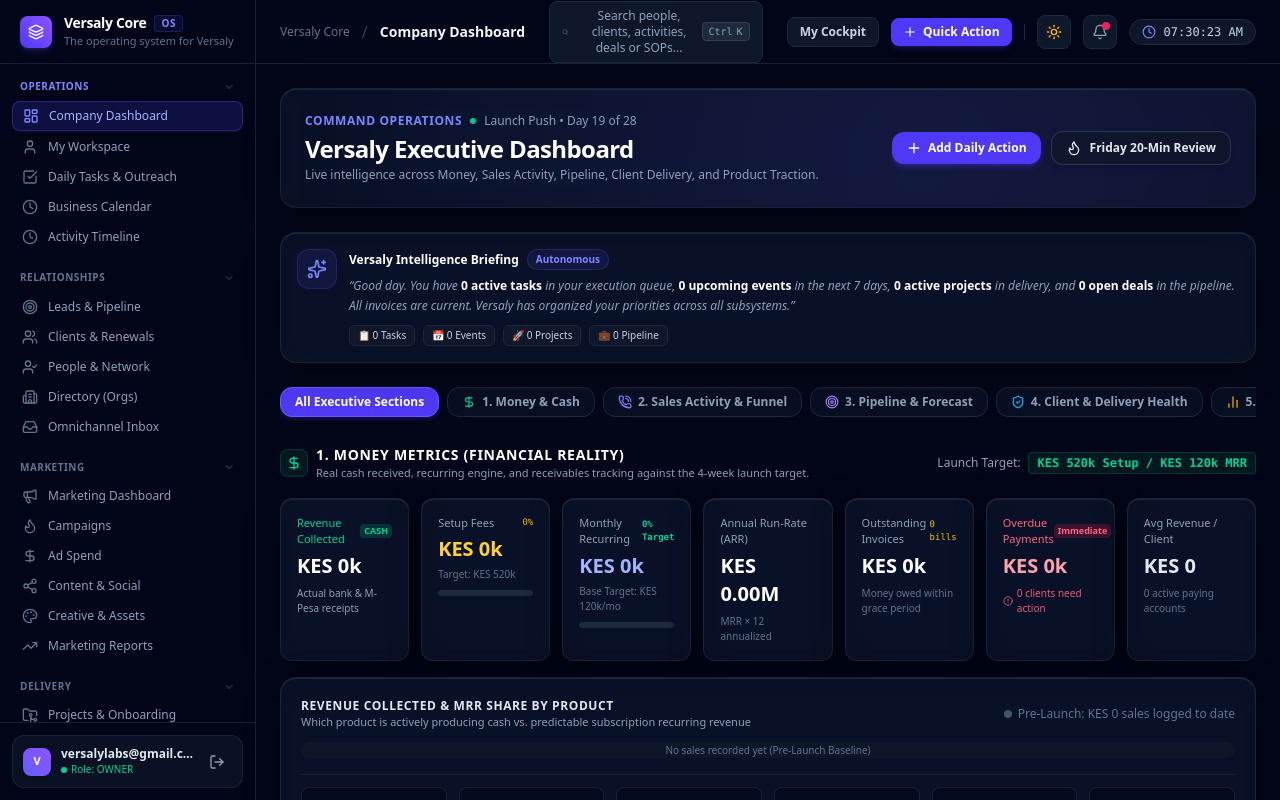
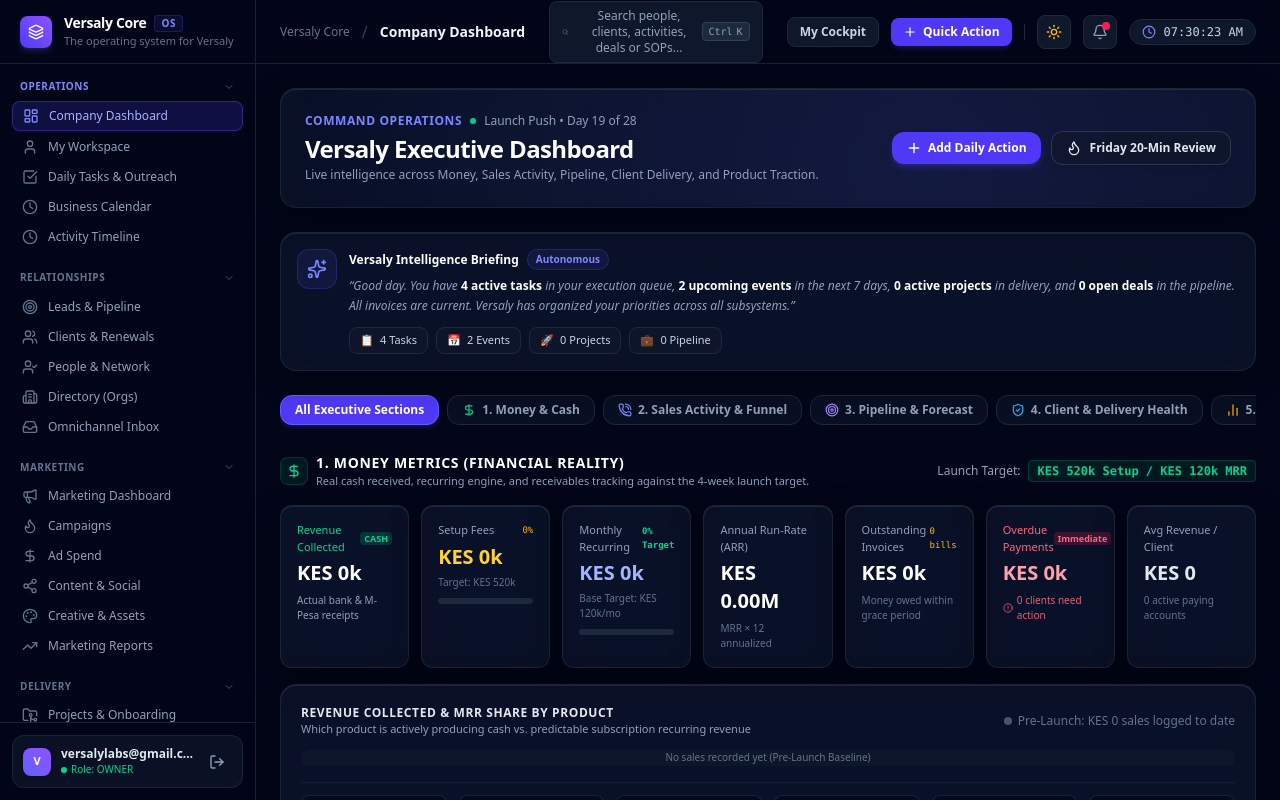
Before and after one commit to versalylabs/versaly-core, a Next.js app: page /dashboard in a window 1280 px wide. Shown: the top 800 px of the page. Built offline with nearby package versions, Linux system fonts and the light colour scheme.

Commit message:
feat(dashboard): enhance intelligence briefing with interactive quick-links and seed fallbacks

```diff
--- a/src/app/dashboard/page.tsx
+++ b/src/app/dashboard/page.tsx
@@ -40,6 +40,8 @@
   MRR_LAUNCH_TARGET,
 } from "@/lib/finance-store";
 import { useProductsCatalog, getProductColor } from "@/lib/products-store";
+import { INITIAL_CALENDAR_EVENTS } from "@/data/calendar-seed";
+import { WEEKLY_RHYTHM_TEMPLATES } from "@/data/tasks-data";
 
 const DASHBOARD_QUEUE_KEY = "versaly_dashboard_outreach_queue_v2";
 
@@ -108,6 +110,8 @@
     if (raw) {
       const tasks = JSON.parse(raw) as Array<{ completed?: boolean }>;
       activeTasks = tasks.filter((t) => !t.completed).length;
+    } else {
+      activeTasks = WEEKLY_RHYTHM_TEMPLATES[1]?.tasks?.length || 0;
     }
   } catch { /* ignore */ }
 
@@ -115,18 +119,16 @@
   let upcomingEvents = 0;
   try {
     const raw = localStorage.getItem("versaly_business_calendar_v2");
-    if (raw) {
-      const events = JSON.parse(raw) as Array<{ date?: string }>;
+    const sourceEvents = raw ? (JSON.parse(raw) as Array<{ date?: string }>) : INITIAL_CALENDAR_EVENTS;
     const today = new Date();
     today.setHours(0, 0, 0, 0);
     const next7 = new Date(today);
     next7.setDate(next7.getDate() + 7);
-      upcomingEvents = events.filter((e) => {
+    upcomingEvents = sourceEvents.filter((e) => {
       if (!e.date) return false;
       const d = new Date(e.date);
       return d >= today && d <= next7;
     }).length;
-    }
   } catch { /* ignore */ }
 
   // Active projects
@@ -627,28 +629,52 @@
                 )}
                 {intelligenceBriefing.uncontactedLeads === 0 && " Versaly has organized your priorities across all subsystems.\u201d"}
               </p>
-              <div className="flex items-center gap-2 mt-2.5 flex-wrap text-[10px]">
-                <span className="px-2 py-0.5 rounded-md bg-slate-900 border border-slate-800 text-slate-300">
-                  📋 {intelligenceBriefing.activeTasks} Tasks
-                </span>
-                <span className="px-2 py-0.5 rounded-md bg-slate-900 border border-slate-800 text-slate-300">
-                  📅 {intelligenceBriefing.upcomingEvents} Events
-                </span>
-                <span className="px-2 py-0.5 rounded-md bg-slate-900 border border-slate-800 text-slate-300">
-                  🚀 {intelligenceBriefing.activeProjects} Projects
-                </span>
-                <span className="px-2 py-0.5 rounded-md bg-slate-900 border border-slate-800 text-slate-300">
-                  💼 {intelligenceBriefing.openDeals} Pipeline
-                </span>
+              <div className="flex items-center gap-2 mt-3 flex-wrap text-[11px]">
+                <Link
+                  href="/tasks"
+                  className="inline-flex items-center gap-1.5 px-2.5 py-1 rounded-lg bg-slate-900/90 border border-slate-800 text-slate-300 hover:text-white hover:border-indigo-500/40 transition-colors"
+                >
+                  <span>📋</span>
+                  <span>{intelligenceBriefing.activeTasks} Tasks</span>
+                </Link>
+                <Link
+                  href="/calendar"
+                  className="inline-flex items-center gap-1.5 px-2.5 py-1 rounded-lg bg-slate-900/90 border border-slate-800 text-slate-300 hover:text-white hover:border-indigo-500/40 transition-colors"
+                >
+                  <span>📅</span>
+                  <span>{intelligenceBriefing.upcomingEvents} Events</span>
+                </Link>
+                <Link
+                  href="/projects"
+                  className="inline-flex items-center gap-1.5 px-2.5 py-1 rounded-lg bg-slate-900/90 border border-slate-800 text-slate-300 hover:text-white hover:border-indigo-500/40 transition-colors"
+                >
+                  <span>🚀</span>
+                  <span>{intelligenceBriefing.activeProjects} Projects</span>
+                </Link>
+                <Link
+                  href="/leads"
+                  className="inline-flex items-center gap-1.5 px-2.5 py-1 rounded-lg bg-slate-900/90 border border-slate-800 text-slate-300 hover:text-white hover:border-indigo-500/40 transition-colors"
+                >
+                  <span>💼</span>
+                  <span>{intelligenceBriefing.openDeals} Pipeline</span>
+                </Link>
                 {intelligenceBriefing.uncontactedLeads > 0 && (
-                  <span className="px-2 py-0.5 rounded-md bg-amber-500/10 border border-amber-500/20 text-amber-400">
-                    ⚡ {intelligenceBriefing.uncontactedLeads} Cold Leads
-                  </span>
+                  <Link
+                    href="/leads"
+                    className="inline-flex items-center gap-1.5 px-2.5 py-1 rounded-lg bg-amber-500/10 border border-amber-500/20 text-amber-400 hover:border-amber-500/40 transition-colors"
+                  >
+                    <span>⚡</span>
+                    <span>{intelligenceBriefing.uncontactedLeads} Cold Leads</span>
+                  </Link>
                 )}
                 {intelligenceBriefing.overdueInvoices > 0 && (
-                  <span className="px-2 py-0.5 rounded-md bg-rose-500/10 border border-rose-500/20 text-rose-400">
-                    ⚠️ {intelligenceBriefing.overdueInvoices} Overdue
-                  </span>
+                  <Link
+                    href="/finance/invoices"
+                    className="inline-flex items-center gap-1.5 px-2.5 py-1 rounded-lg bg-rose-500/10 border border-rose-500/20 text-rose-400 hover:border-rose-500/40 transition-colors"
+                  >
+                    <span>⚠️</span>
+                    <span>{intelligenceBriefing.overdueInvoices} Overdue</span>
+                  </Link>
                 )}
               </div>
             </div>
```
Lines whose indentation alone changed are shown as unchanged.
